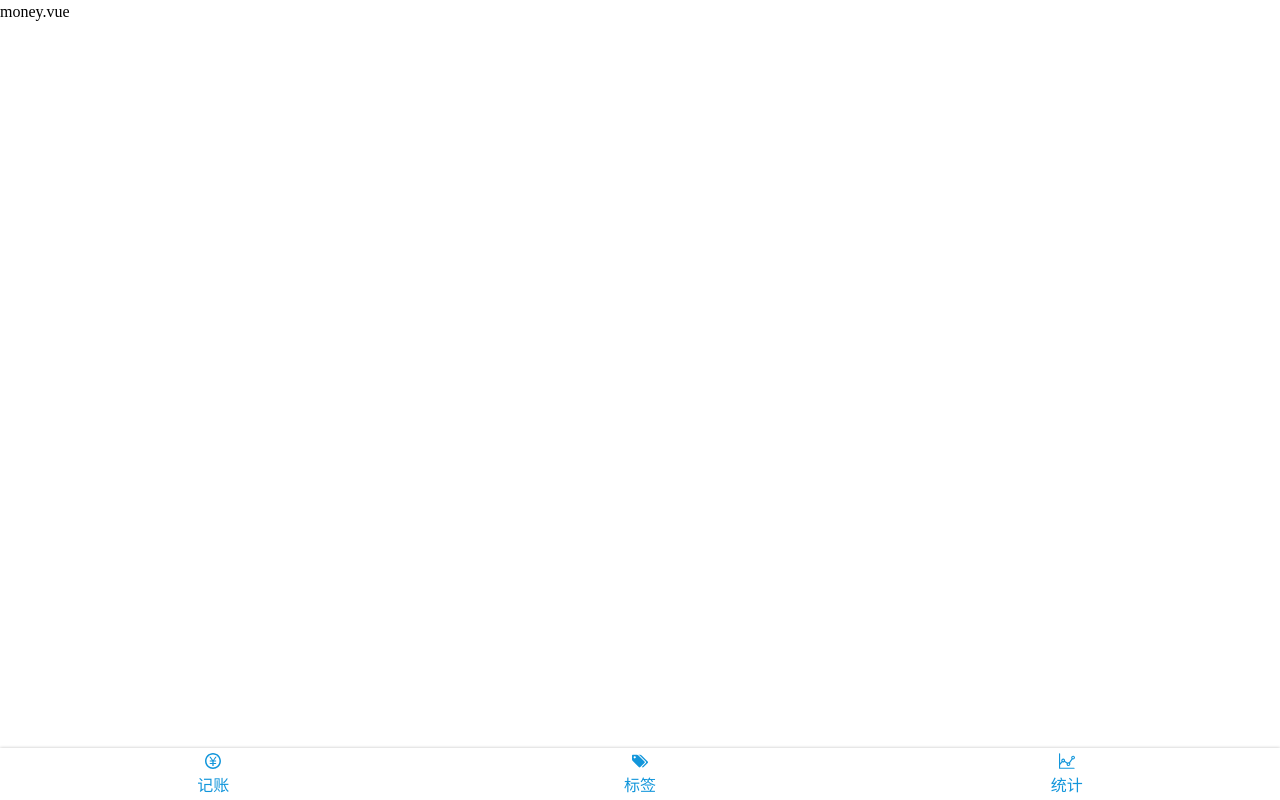
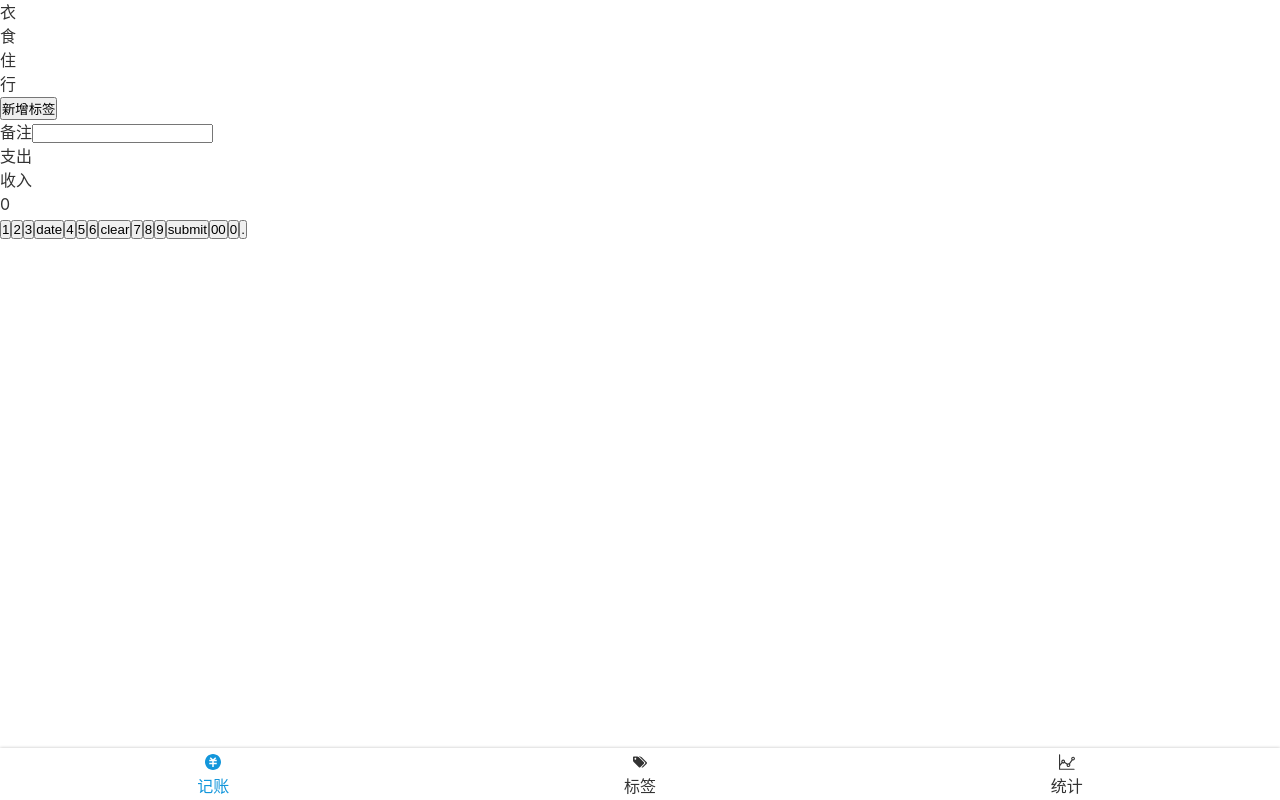
Before and after one commit to thunderjak/more-money-1, a Vue app: page /#/money in a window 1280 px wide. Built offline with nearby package versions, Linux system fonts and the light colour scheme.

Commit message:
添加全局样式

```diff
--- a/public/index.html
+++ b/public/index.html
@@ -3,15 +3,11 @@
   <head>
     <meta charset="utf-8">
     <meta http-equiv="X-UA-Compatible" content="IE=edge">
-    <meta name="viewport" content="width=device-width,initial-scale=1.0">
+    <meta name="viewport" content="width=device-width,initial-scale=1,minimum-scale=1,maximum-scale=1,user-scalable=no,viewport-fit=cover">
     <link rel="icon" href="<%= BASE_URL %>favicon.ico">
     <title><%= htmlWebpackPlugin.options.title %></title>
   </head>
   <body>
-    <noscript>
-      <strong>We're sorry but <%= htmlWebpackPlugin.options.title %> doesn't work properly without JavaScript enabled. Please enable it to continue.</strong>
-    </noscript>
-    <div id="app"></div>
-    <!-- built files will be auto injected -->
+   <div id="app"></div>
   </body>
 </html>
--- a/src/App.vue
+++ b/src/App.vue
@@ -1,39 +1,23 @@
 <template>
-  <div>
+  <div id="app">
     <router-view/>
   </div>
 </template>
 
 <style lang="scss">
-*{
-  margin: 0;padding: 0;
-  box-sizing: border-box;
+@import "~@/assets/style/reset.scss";
+@import "~@/assets/style/helper.scss";
+
+body{
+  font-family: $font-hei;
 }
-body{
-  line-height: 1.5;
-}
-a{
-  text-decoration: none;
-  color:rgb(18, 150, 219)
-}
+
 #app {
-  font-family: Avenir, Helvetica, Arial, sans-serif;
   -webkit-font-smoothing: antialiased;
   -moz-osx-font-smoothing: grayscale;
-  text-align: center;
-  color: #2c3e50;
+  color: #333;
+  line-height: 1.5;
+  font-family: $font-hei;
 }
 
-#nav {
-  padding: 30px;
-
-  a {
-    font-weight: bold;
-    color: #2c3e50;
-
-    &.router-link-exact-active {
-      color: #42b983;
-    }
-  }
-}
 </style>
--- /dev/null
+++ b/src/assets/style/helper.scss
@@ -0,0 +1,7 @@
+$font-hei: -apple-system, "Noto Sans", "Helvetica Neue", Helvetica,
+  "Nimbus Sans L", Arial, "Liberation Sans", "PingFang SC", "Hiragino Sans GB",
+  "Noto Sans CJK SC", "Source Han Sans SC", "Source Han Sans CN",
+  "Microsoft YaHei", "Wenquanyi Micro Hei", "WenQuanYi Zen Hei", "ST Heiti",
+  SimHei, "WenQuanYi Zen Hei Sharp", sans-serif;
+
+$color-highlight: rgb(18, 150, 219);
--- /dev/null
+++ b/src/assets/style/reset.scss
@@ -0,0 +1,23 @@
+*,
+*::before,
+*::after {
+  box-sizing: border-box;
+}
+* {
+  margin: 0;
+  padding: 0;
+  box-sizing: border-box;
+}
+ul,
+ol {
+  list-style: none;
+}
+
+a {
+  text-decoration: none;
+  color: inherit;
+}
+html,
+body {
+  height: 100%;
+}
--- a/src/components/nav.vue
+++ b/src/components/nav.vue
@@ -1,11 +1,11 @@
 <template>
     <nav>
-      <router-link to="/money" class="item">
-      <Icon name="money1"/>记账</router-link>
-      <router-link to="/labels" class="item">
-      <Icon name="label1"/>标签</router-link>
-      <router-link to="/statistics" class="item">
-      <Icon name="Chart1"/>统计</router-link>
+      <router-link to="/money" class="item" active-class="selected">
+      <Icon name="money"/>记账</router-link>
+      <router-link to="/labels" class="item" active-class="selected">
+      <Icon name="label"/>标签</router-link>
+      <router-link to="/statistics" class="item" active-class="selected">
+      <Icon name="Chart"/>统计</router-link>
     </nav>
 </template>
 
@@ -18,6 +18,7 @@
 </script>
 
 <style lang="scss" scoped>
+@import "~@/assets/style/helper.scss";
 nav{
   display: flex;
   box-shadow: 0 0 3px rgba(0,0,0,0.25);
@@ -34,6 +35,9 @@
       height: 32px;
     }
   }
+  > .item.selected{
+    color:$color-highlight
+  }
 }
 
 </style>
--- a/src/views/money.vue
+++ b/src/views/money.vue
@@ -1,7 +1,49 @@
 <template>
     <div>
         <Layout>
-            <p>money.vue</p>
+            <div class="tags">
+                <ul class="current">
+                    <li>衣</li>
+                    <li>食</li>
+                    <li>住</li>
+                    <li>行</li>
+                </ul>
+                <div class="new">
+                    <button>新增标签</button>
+                </div>
+            </div>
+            <div class="notes">
+                <label class="remark">
+                    <span class="name">备注</span>
+                    <input type="text">
+                </label>
+            </div>
+            <div class="type">
+                <ul class="types">
+                    <li class="selected">支出</li>
+                    <li>收入</li>
+                </ul>
+            </div>
+            <div class="numeberPad">
+                <div class="output">0</div>
+                <div class="buttons">
+                    <button>1</button>
+                    <button>2</button>
+                    <button>3</button>
+                    <button>date</button>
+                    <button>4</button>
+                    <button>5</button>
+                    <button>6</button>
+                    <button>clear</button>
+                    <button>7</button>
+                    <button>8</button>
+                    <button>9</button>
+                    <button>submit</button>
+                    <button>00</button>
+                    <button>0</button>
+                    <button>.</button>
+                </div>
+            </div>
         </Layout>
     </div>
 </template>
```
Also changed, not shown: src/assets/icons/money.svg.
